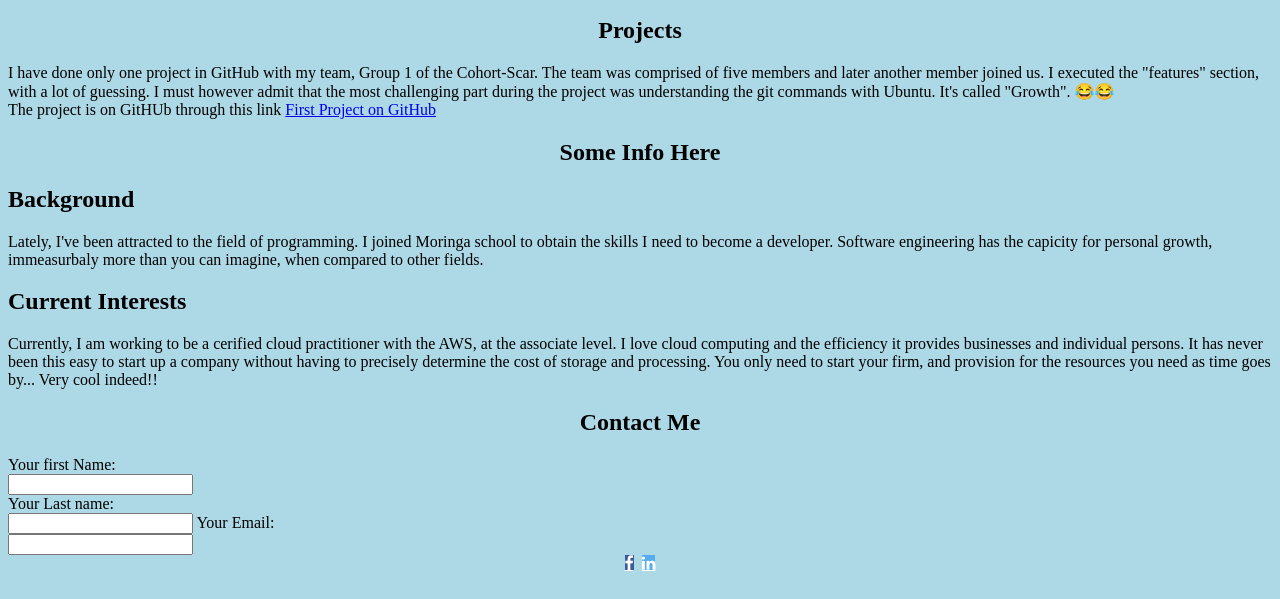
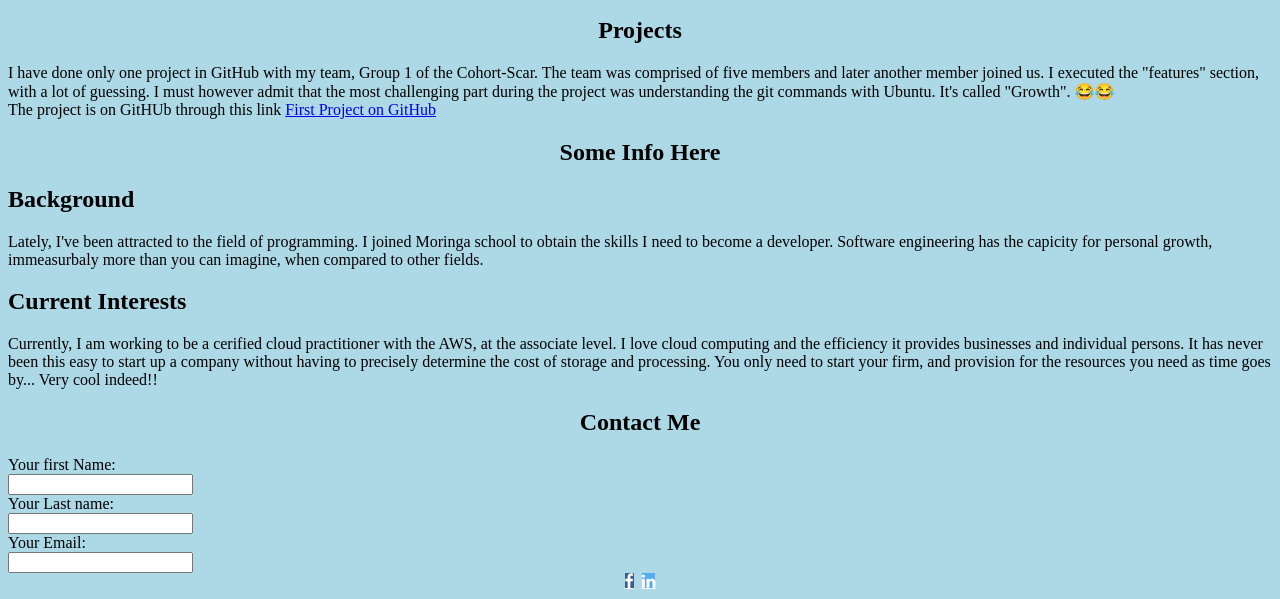
Before and after one commit to kenyansa/Personal-Portfolio, a plain HTML site: page index.html in a window 1280 px wide. Shown: the part 449-1048 px from the top of the page. Drawn offline with Linux system fonts and the light colour scheme.

Commit message:
spacing was missing in the email sec

```diff
--- a/index.html
+++ b/index.html
@@ -51,7 +51,7 @@
             <label for="firstname">Your first Name:</label><br>
             <input type="text" id="firstname" name="firstname"><br>
             <label for="lastname"> Your Last name:</label><br>
-            <input type="text" id="lastname" name="lastname">
+            <input type="text" id="lastname" name="lastname"><br>
             <label for="email"> Your Email:</label><br>
             <input type="text" id="email" name="email">
           </form>
```
